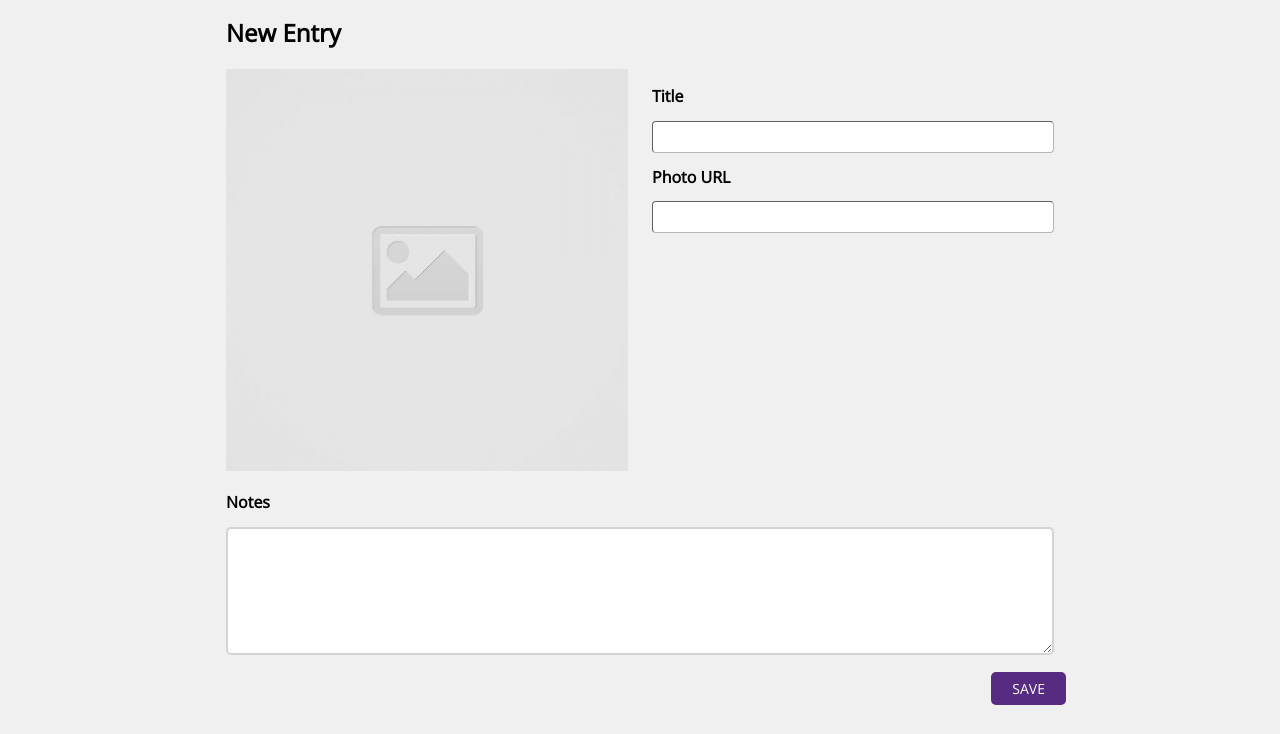
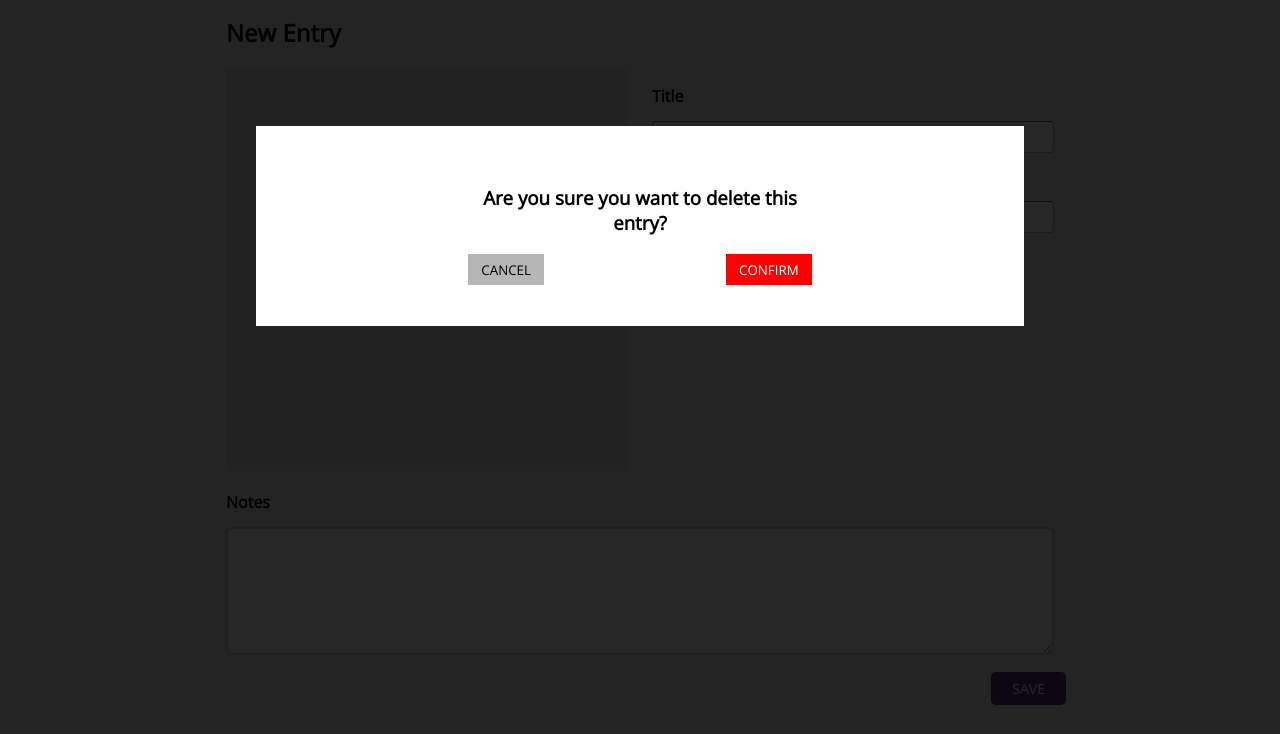
Before and after one commit to arjunkahlon/code-journal, a website: page index.html in a window 1280 px wide. Shown: the part 66-800 px from the top of the page. Drawn offline with nearby package versions, Linux system fonts and the light colour scheme.

Commit message:
Implemented the functionality for displaying and closing the modal based on user input. Modal displays when user clicks Delete. Modal closes when user clicks cancel.

```diff
--- a/css/styles.css
+++ b/css/styles.css
@@ -136,6 +136,37 @@ html {
   background-color: rgb(240, 240, 240);
 }
 
+/* Modal */
+.overlay {
+  position: fixed;
+  top: 0;
+  left: 0;
+  height: 100%;
+  width: 100%;
+  background-color: rgb(0 0 0 / 85%);
+}
+
+#modal {
+  width: 60%;
+  height: 25%;
+  margin: 12em auto;
+  background-color: white;
+  text-align: center;
+  padding: 0 1em;
+}
+
+#cancel-delete {
+  background-color: rgb(182, 182, 182);
+  border-style: none;
+  padding: 0.5em 1em;
+}
+
+#confirm-delete {
+  background-color: red;
+  border-style: none;
+  padding: 0.5em 1em;
+}
+
 /* Icon Selector */
 .edit-icon {
   font-size: 18px;
--- a/index.html
+++ b/index.html
@@ -66,6 +66,26 @@
         </div>
       </div>
       <div class="row view hidden" data-view="entry-form">
+        <div class="overlay">
+          <div class="row center" id="modal">
+            <div class="column-half">
+              <div class="row">
+                <div class="column-full">
+                  <h3 class="font-open-sans">Are you sure you want to delete this entry?</h3>
+                </div>
+              </div>
+              <div class="row space-between">
+                <div class="column-fluid">
+                  <button id="cancel-delete" class="font-open-sans">CANCEL</button>
+                </div>
+                <div class="column-fluid">
+                  <button id="confirm-delete" class="text-white font-open-sans">CONFIRM</button>
+                </div>
+              </div>
+
+            </div>
+          </div>
+        </div>
         <form id="journal-entry-form">
           <div class="row">
             <div class="column-full">
--- a/js/main.js
+++ b/js/main.js
@@ -229,9 +229,14 @@ function grabEntryByID(idArg) {
 
 var $deleteEntry = document.querySelector('#delete-button');
 $deleteEntry.addEventListener('click', handleDeleteClick);
+var $overlay = document.querySelector('.overlay');
+var $cancelDelete = document.querySelector('#cancel-delete');
+// var $confirmDelete = document.querySelector('#confirm-delete');
+
+$cancelDelete.addEventListener('click', clickCancel);
 
 function handleDeleteClick(event) {
-  // console.log('delete?');
+  displayOverlay();
 }
 
 function showDeleteOption() {
@@ -241,3 +246,21 @@ function showDeleteOption() {
     $deleteEntry.classList.add('hidden');
   }
 }
+
+function clickCancel(event) {
+  if (event.target.tagName === 'BUTTON') {
+    closeOverlay();
+  }
+}
+
+function closeOverlay(event) {
+  hideOverlay();
+}
+
+function displayOverlay() {
+  $overlay.classList.remove('hidden');
+}
+
+function hideOverlay() {
+  $overlay.classList.add('hidden');
+}
```
